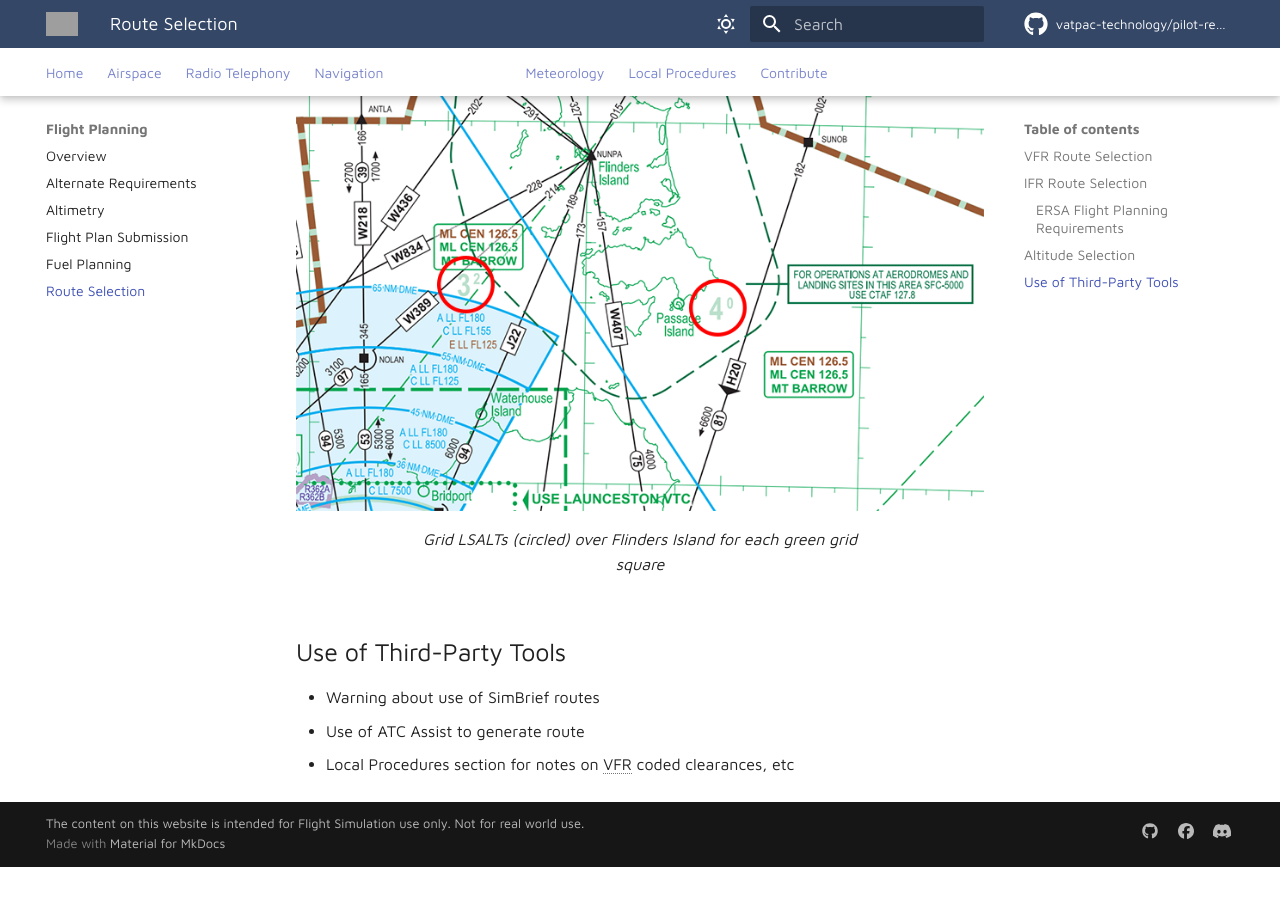
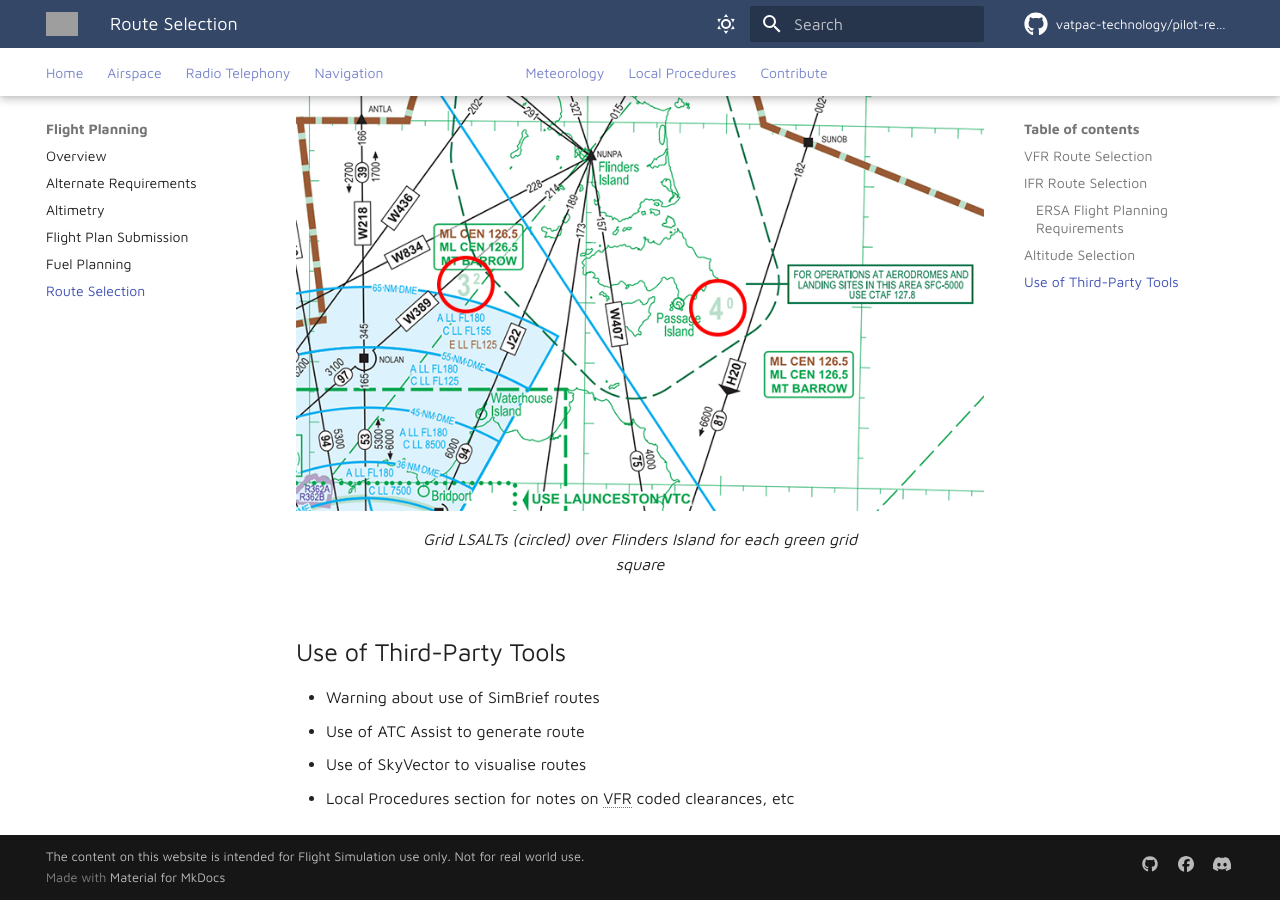
Before and after one commit to vatpac-technology/pilot-resources, an MkDocs documentation site: the page built from docs/flight-planning/routeselection.md, in a window 1280 px wide and 900 px high, scrolled down 1944 px. Built offline with MkDocs 1.6.1 and Material for MkDocs 9.7.7, drawn with Linux system fonts in a browser that asks for light colours; comment, search, counter and statistics services are not loaded; before the commit the page ends 2811 px from its top, so only the background shows below that; grey boxes are pictures that could not be loaded.

Commit message:
Add SkyVector note

```diff
--- a/docs/flight-planning/routeselection.md
+++ b/docs/flight-planning/routeselection.md
@@ -39,4 +39,5 @@ The ERSA Flight Planning Requirements (FPR) document lists required tracking poi
 ## Use of Third-Party Tools
 - Warning about use of SimBrief routes
 - Use of ATC Assist to generate route
+- Use of SkyVector to visualise routes
 - Local Procedures section for notes on VFR coded clearances, etc
```
